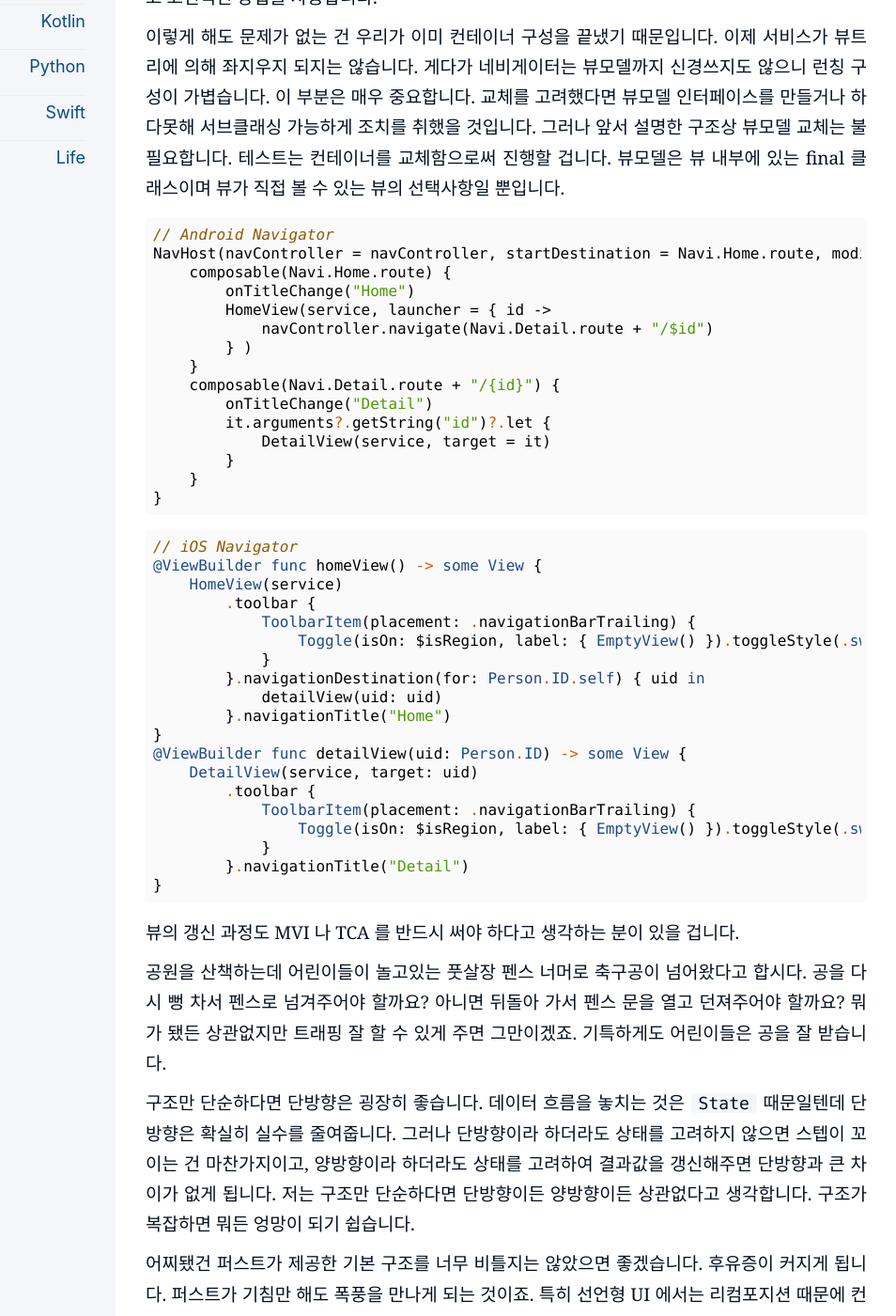
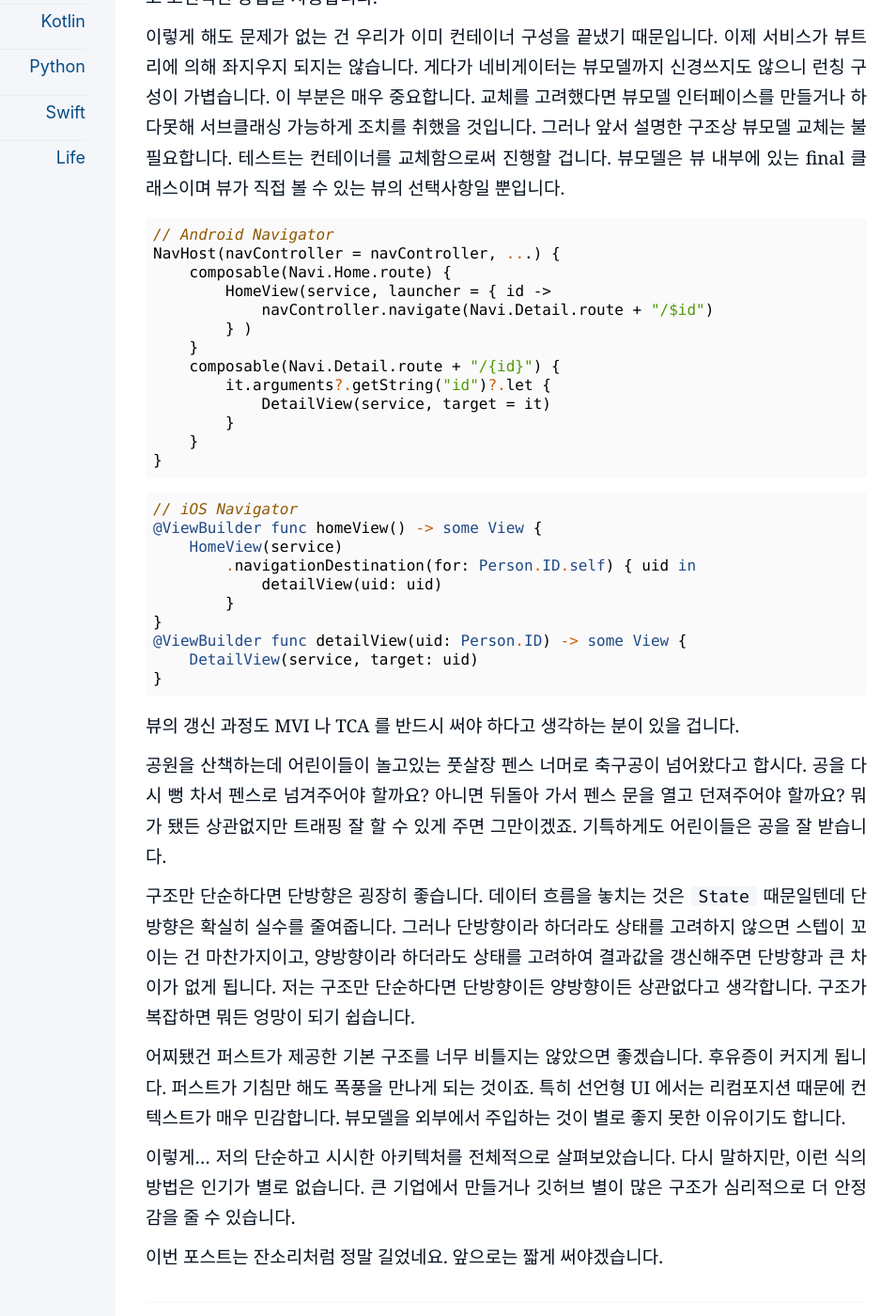
Before and after one commit to kiroshin/kiroshin.github.io, a Jekyll site: the page built from _posts/2024-07-22-hello-pure.md, in a window 1280 px wide and 1400 px high, scrolled down 15322 px. Shown: the whole window at 94% size, without its empty margins (197-1151 px from the left). Built offline with Jekyll 4.4.1, drawn with Linux system fonts in a browser that asks for light colours.

Commit message:
Update 2024-07-22-hello-pure.md

````diff
--- a/_posts/2024-07-22-hello-pure.md
+++ b/_posts/2024-07-22-hello-pure.md
@@ -491,15 +491,13 @@ struct DetailView: View {
 
 ```kotlin
 // Android Navigator
-NavHost(navController = navController, startDestination = Navi.Home.route, modifier = modifier) {
+NavHost(navController = navController, ...) {
     composable(Navi.Home.route) {
-        onTitleChange("Home")
         HomeView(service, launcher = { id ->
             navController.navigate(Navi.Detail.route + "/$id")
         } )
     }
     composable(Navi.Detail.route + "/{id}") {
-        onTitleChange("Detail")
         it.arguments?.getString("id")?.let {
             DetailView(service, target = it)
         }
@@ -511,21 +509,12 @@ NavHost(navController = navController, startDestination = Navi.Home.route, modif
 // iOS Navigator
 @ViewBuilder func homeView() -> some View {
     HomeView(service)
-        .toolbar {
-            ToolbarItem(placement: .navigationBarTrailing) {
-                Toggle(isOn: $isRegion, label: { EmptyView() }).toggleStyle(.switch)
-            }
-        }.navigationDestination(for: Person.ID.self) { uid in
+        .navigationDestination(for: Person.ID.self) { uid in
             detailView(uid: uid)
-        }.navigationTitle("Home")
+        }
 }
 @ViewBuilder func detailView(uid: Person.ID) -> some View {
     DetailView(service, target: uid)
-        .toolbar {
-            ToolbarItem(placement: .navigationBarTrailing) {
-                Toggle(isOn: $isRegion, label: { EmptyView() }).toggleStyle(.switch)
-            }
-        }.navigationTitle("Detail")
 }
 ```
 
````
